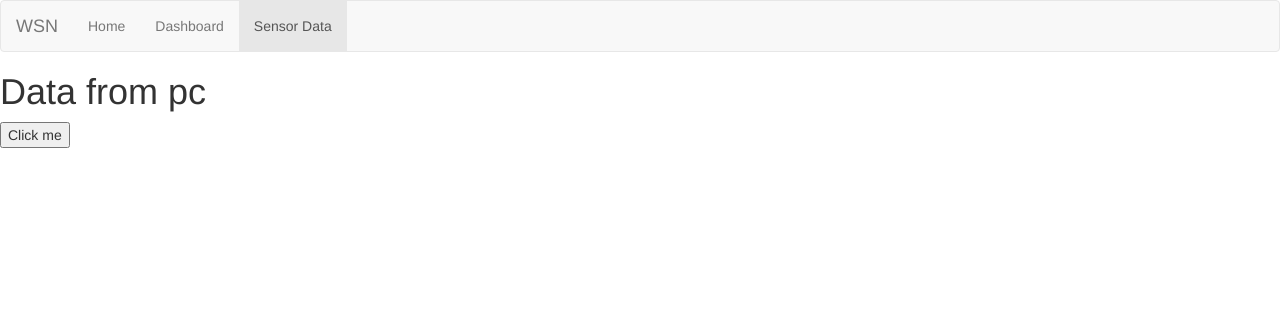
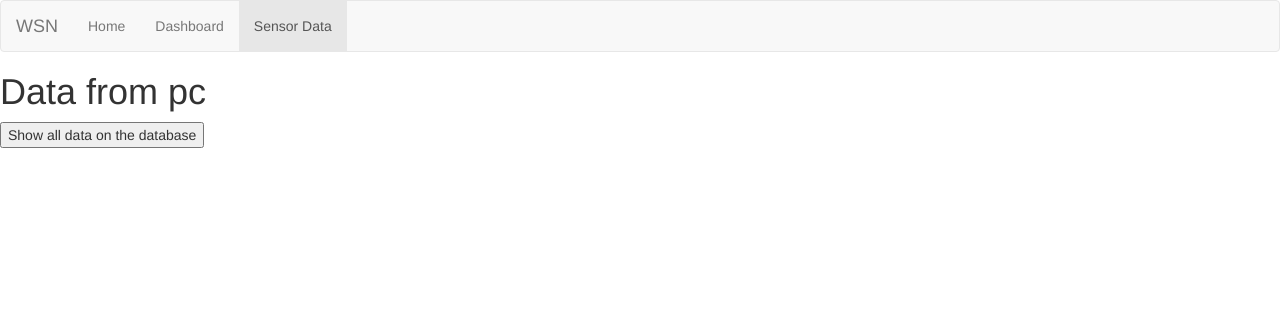
Before and after one commit to Abdullah-N-Shaikh/WSN, a Node server app: page /data in a window 1280 px wide. Shown: the top 312 px of the page. Run offline with Node 20, Linux system fonts and the light colour scheme; the visitor is signed in with stand-in values (Sample User, id 1); some libraries are stand-ins or nearby versions.

Commit message:
From pc v4

```diff
--- a/Pages/data.html
+++ b/Pages/data.html
@@ -13,7 +13,6 @@
     <title>Data will be</title>
     <script>
       function runCode() {
-        console.log("Inside runCode beggining")
           let request = {
           method: 'POST',
           headers: {
@@ -21,19 +20,9 @@
           },
           body: JSON.stringify("dataTest")
         }
-        console.log("Inside runCode")
         fetch('/all', request).then( res => res.json() )
         .then( data => {
           document.getElementById('result').innerHTML = JSON.stringify(data);
-          console.log("Inside fetch res = ", data.result)
-          console.log("Inside fetch res = ", data)
-          console.log("Inside fetch res = ", JSON.stringify(data))
-          console.log("Res body ", res.body)
-          console.log("Res body ", JSON.stringify(res.body))
-
-
-
-
         })
         .catch( err => console.log(err) )
       }
@@ -54,7 +43,7 @@
         </div>
       </nav>
     <h1>Data from pc</h1>
-    <button onclick="runCode()">Click me</button>
+    <button onclick="runCode()">Show all data on the database</button>
 
 
     <div id="result"></div>
--- a/app.js
+++ b/app.js
@@ -42,13 +42,11 @@ router.get('/specifc', async (req, res) => {
       TableName: dynamodbTableName
     }
     try {
-      console.log("inside app.js post /all ");
       const allProducts = await scanDynamoRecords(params, []);
       const body = {
         products: allProducts
       }
       res.json(body);
-      console.log("body from app .js /all",JSON.stringify(body));
     } catch(error) {
       console.error('Do your custom error handling here. I am just ganna log it out: ', error);
       res.status(500).send(error);
```
